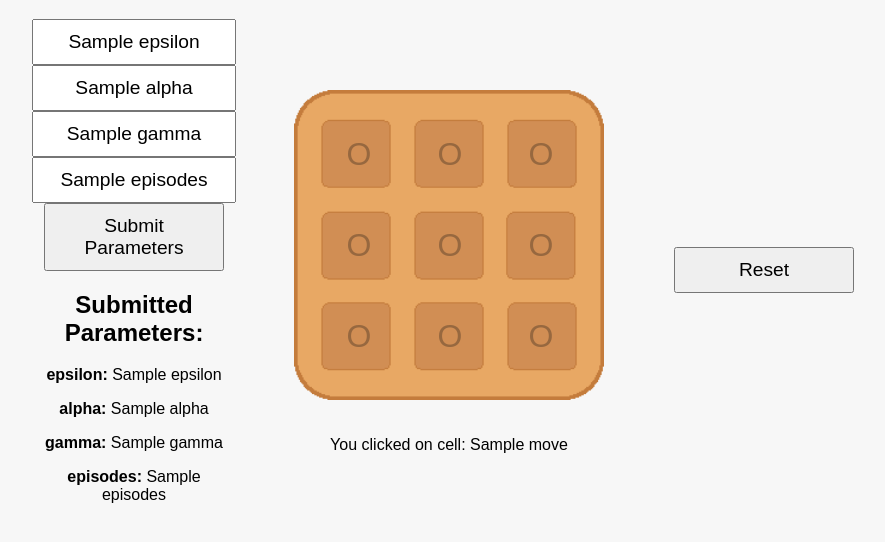
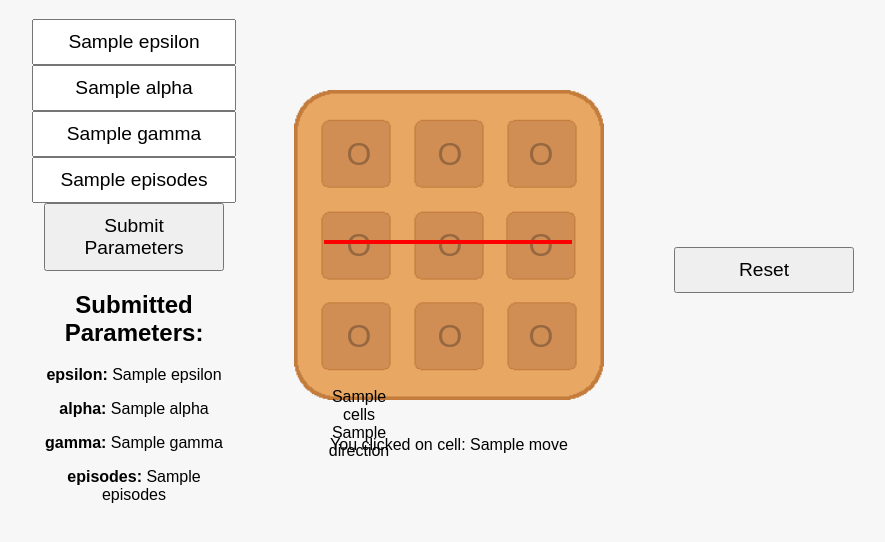
Before and after one commit to aaseesb/Tic-Tac-Toe-ML, a Flask app: template templates/home.html in a window 1280 px wide. Shown: the part 184-726 px from the top of the page, without its empty margins (191-1076 px from the left). Run offline with Flask 3, Linux system fonts and the light colour scheme; the template is opened without the code that fills it: most values are stand-ins (such as "Sample title", 1, 10 or a date in 2020); parts of the project's set-up code (start-up, migrations or seed data) failed here and were passed over.

Commit message:
very rough code on the line that shows when someone wins. it will be improved

```diff
--- a/app.py
+++ b/app.py
@@ -14,6 +14,10 @@ def home():
     move = None
     epsilon = alpha = gamma = episodes = ''
     winner = -1;
+    win_direction = None;
+    win_cells = None;
+
+    print(win_cells)
 
     if request.method == 'POST':
         submit_type = request.form.get('submit_type')
@@ -47,6 +51,12 @@ def home():
 
                         # check for a winner and update variable accordingly
                         winner = env.check_win()
+
+                        # this probably isn't the best place to put this
+                        win_cells = env.win_cells
+                        if win_cells:
+                            win_direction = check_win_direction(win_cells);
+
                         if winner == 0 or winner == 1 or winner == 2:
                             env.print_board()
                             print("Winner:", winner)
@@ -61,7 +71,6 @@ def home():
         board_2d = [env.board[i:i + 3] for i in range(0, 9, 3)]
 
 
-
     return render_template('home.html',
                            move=move,
                            board=board_2d,
@@ -69,7 +78,19 @@ def home():
                            alpha=alpha,
                            gamma=gamma,
                            episodes=episodes,
-                           winner=winner)
+                           winner=winner,
+                           cells=win_cells,
+                           direction=win_direction)
+
+def check_win_direction(cells):
+    if cells == (0, 4, 8):
+        return 'down-right'
+    elif cells == (2, 4, 6):
+        return 'down-left'
+    elif cells in [(0,1,2),(3,4,5),(6,7,8)]:
+        return 'horizontal'
+    else:
+        return 'vertical'
 
 if __name__ == '__main__':
     app.run(debug=True)
--- a/gameenv.py
+++ b/gameenv.py
@@ -18,6 +18,7 @@ class TicTacToe:
         self.board = [" " for x in range(9)]
         self.done = False
         self.winner = ''
+        self.win_cells = None;
 
     def aigame(self):
         while True:
@@ -47,6 +48,7 @@ class TicTacToe:
                          (0,4,8),(2,4,6)]
         for (a,b,c) in winconditions:
             if self.board[a] != " " and self.board[a]==self.board[b]==self.board[c]:
+                self.win_cells = (a,b,c)
                 self.done = True
                 if self.board[a] == "X":
                     self.winner = 0
--- /dev/null
+++ b/static/script.js
@@ -0,0 +1,4 @@
+// when someone wins
+// check cells
+// if vertical & first cell is 0 move left 90 px, if horizontal & start w 0 up 90 px
+// same with vertical start w 2 and horizontal start w 6
--- a/static/styles.css
+++ b/static/styles.css
@@ -25,6 +25,7 @@ h1 {
     text-align: center;
     display: flex;
     flex-direction: row;
+    justify-content: start;
     align-items: center;
 }
 
@@ -67,6 +68,7 @@ h1 {
 
 /* game grid */
 .grid {
+    position: relative;
     width: 260px;
     height: 260px;
     background-repeat: no-repeat;
@@ -104,3 +106,33 @@ h1 {
     background-color: transparent;
     cursor: default;
 }
+
+/* winner line */
+.winner-line {
+    position: absolute;
+    height: 4px;
+    background-color: red;
+    top: 150px;
+    left: 30px;
+    width: 80%;
+    /* width: 250px; */
+    z-index: 10;
+}
+
+.winner-line.horizontal {
+
+}
+
+.winner-line.vertical {
+    transform: rotate(90deg);
+}
+
+.winner-line.down-right {
+    transform: rotate(225deg);
+}
+
+.winner-line.down-left {
+    transform: rotate(135deg);
+}
+
+/* horizontal: 60, 150, 240 */
--- a/templates/home.html
+++ b/templates/home.html
@@ -1,5 +1,6 @@
 <!DOCTYPE html>
 <html lang="en">
+
 <head>
     <meta charset="UTF-8">
     <meta name="viewport" content="width=device-width, initial-scale=1.0">
@@ -11,6 +12,7 @@
         }
     </style>
 </head>
+
 <body>
     <div class="page">
         <h1>Q Learning Tic Tac Toe</h1>
@@ -20,9 +22,12 @@
             <div class="column">
                 <form action="/" method="POST" id="ai-inputs">
                     <input type="text" class="input-box" name="epsilon" placeholder="Greed (0.5)" value="{{ epsilon }}">
-                <input type="text" class="input-box" name="alpha" placeholder="Learning rate (0.1)" value="{{ alpha }}">
-                <input type="text" class="input-box" name="gamma" placeholder="Discount factor (0.9)" value="{{ gamma }}">
-                <input type="text" class="input-box" name="episodes" placeholder="Training Episodes (100k)" value="{{ episodes }}">
+                    <input type="text" class="input-box" name="alpha" placeholder="Learning rate (0.1)"
+                        value="{{ alpha }}">
+                    <input type="text" class="input-box" name="gamma" placeholder="Discount factor (0.9)"
+                        value="{{ gamma }}">
+                    <input type="text" class="input-box" name="episodes" placeholder="Training Episodes (100k)"
+                        value="{{ episodes }}">
                     <button type="submit" name="submit_type" value="params" class="button">Submit Parameters</button>
                 </form>
 
@@ -41,7 +46,7 @@
             <div class="column" style="width:350px;">
                 <form method="POST">
 
-            <div class="grid" >
+                    <div class="grid">
                         {% for row in range(3) %}
                         {% for col in range(3) %}
                         {% if board[row][col] == ' ' %}
@@ -60,6 +65,13 @@
                         {% endif %}
                         {% endfor %}
                         {% endfor %}
+
+                        <!-- winning line -->
+                        {% if cells != None %}
+                        {{cells}}
+                        {{direction}}
+                        <div class="winner-line {{direction}}"></div>
+                        {% endif %}
                     </div>
                     <input type="hidden" name="submit_type" value="move">
                 </form>
@@ -87,5 +99,7 @@
             </div>
         </div>
     </div>
+    <script src="{{ url_for('static', filename='script.js') }}"></script>
 </body>
+
 </html>
```
Lines whose indentation alone changed are shown as unchanged.
